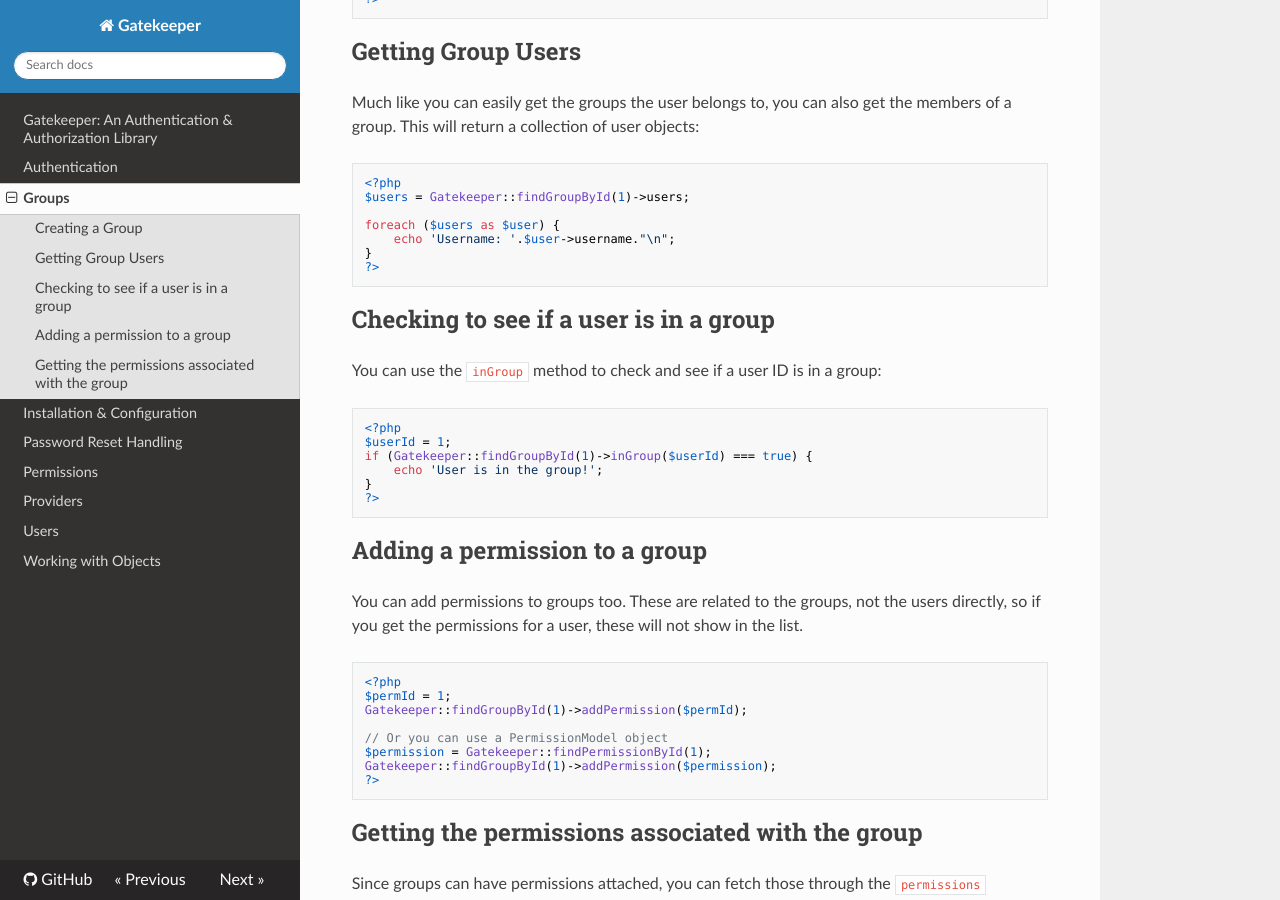
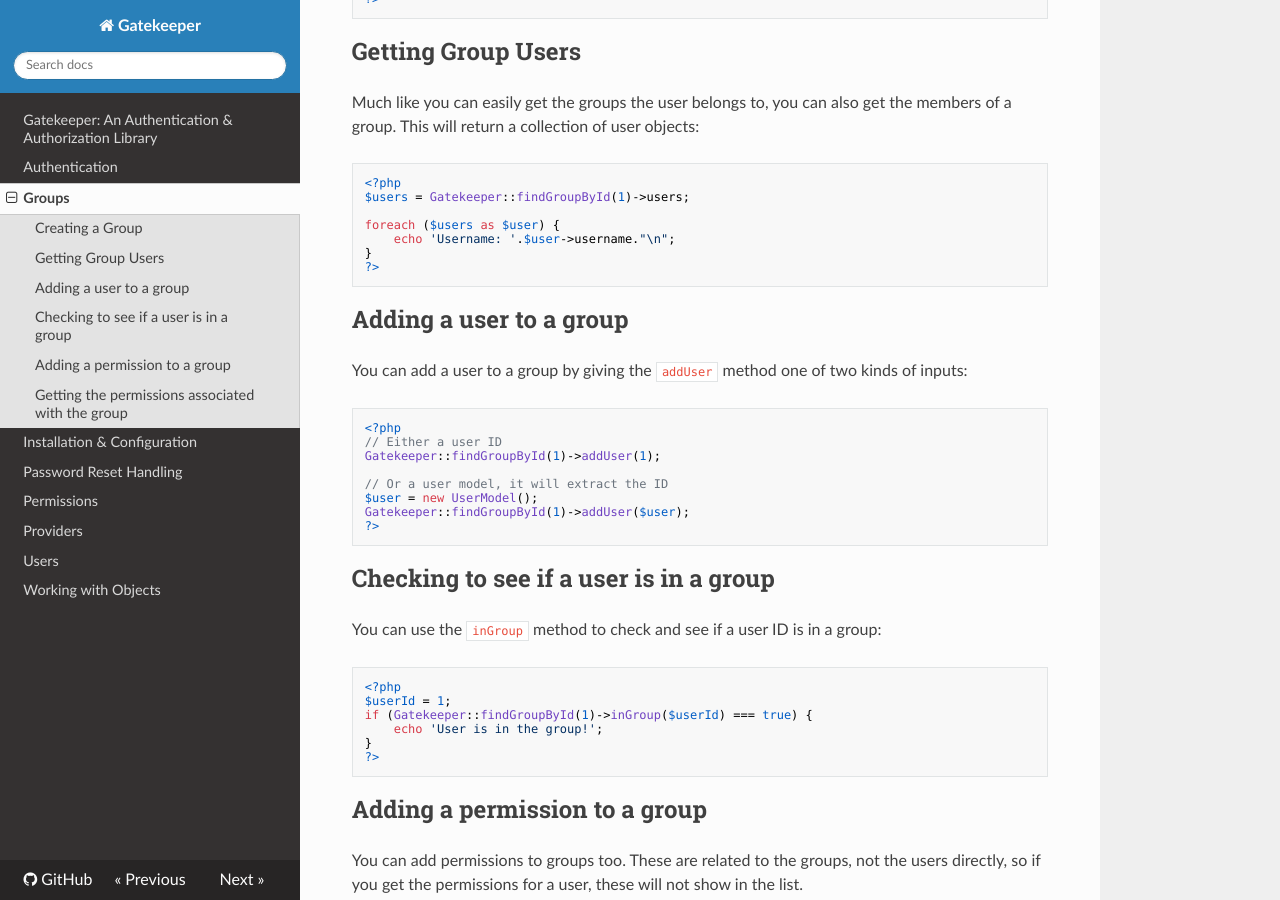
Before and after one commit to psecio/gatekeeper, an MkDocs documentation site: the page built from docs/groups.md, in a window 1280 px wide and 900 px high, scrolled down 609 px. Built offline with MkDocs 1.6.1, drawn with Linux system fonts in a browser that asks for light colours; nearby versions of some CDN libraries.

Commit message:
adding docs about adding users group groups to Groups page

````diff
--- a/docs/groups.md
+++ b/docs/groups.md
@@ -34,6 +34,21 @@ $users = Gatekeeper::findGroupById(1)->users;
 foreach ($users as $user) {
     echo 'Username: '.$user->username."\n";
 }
+?>
+```
+
+## Adding a user to a group
+
+You can add a user to a group by giving the `addUser` method one of two kinds of inputs:
+
+```php
+<?php
+// Either a user ID
+Gatekeeper::findGroupById(1)->addUser(1);
+
+// Or a user model, it will extract the ID
+$user = new UserModel();
+Gatekeeper::findGroupById(1)->addUser($user);
 ?>
 ```
 
````
